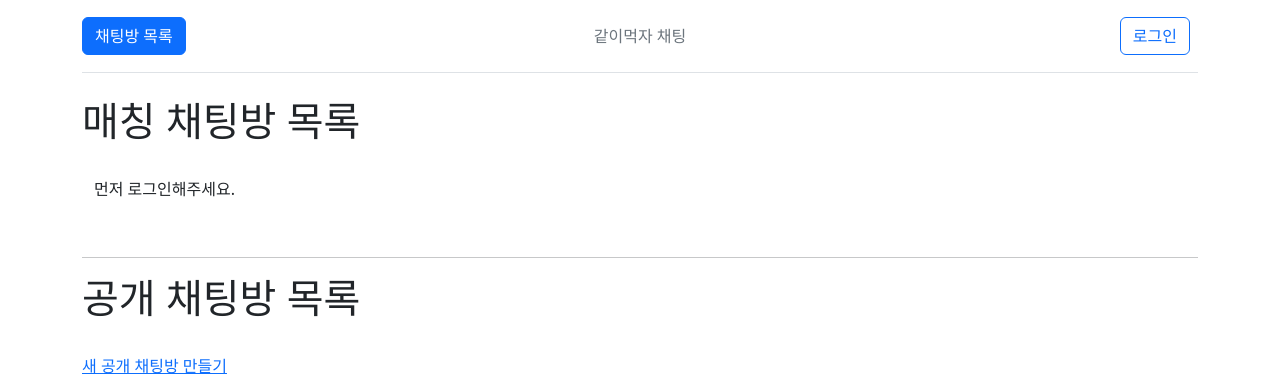
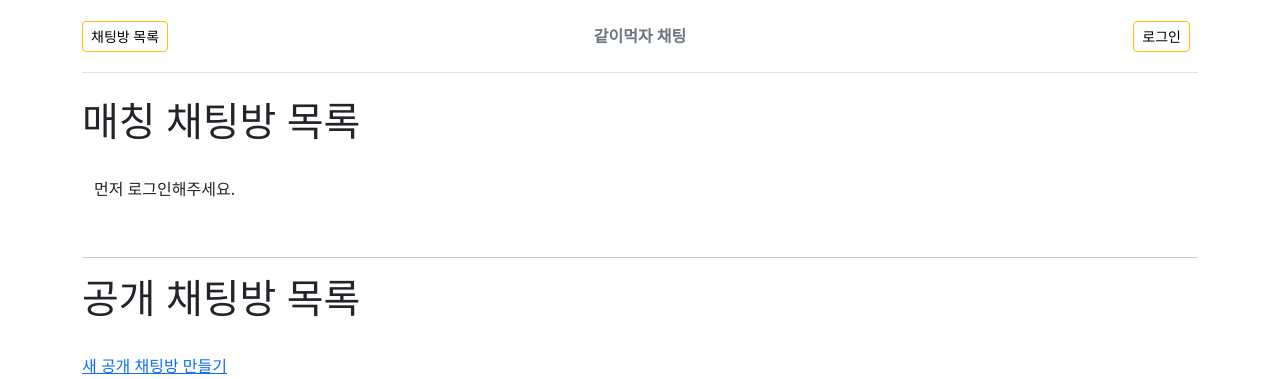
Before and after one commit to Karmesin924/eat_together, a Django app: page /chat/ in a window 1280 px wide. Shown: the top 379 px of the page. Run offline with Django 4.2, Linux system fonts and the light colour scheme; data that the repository does not hold is empty; some libraries are stand-ins or nearby versions.

Commit message:
CSS 수정

```diff
--- a/Django_MVT_chatting/chat/templates/chat/index.html
+++ b/Django_MVT_chatting/chat/templates/chat/index.html
@@ -16,7 +16,7 @@
                         <div class="card">
                             <div class="card-body d-flex justify-content-between align-items-center">
                                 <h5 class="card-title">{{ room.name }}</h5>
-                                <a href="{% url 'chat:matching_room_chat' room.pk %}" class="btn btn-primary">Join Chat</a>
+                                <a href="{% url 'chat:matching_room_chat' room.pk %}" class="btn btn-warning">입장</a>
                             </div>
                         </div>
                     </div>
@@ -36,7 +36,7 @@
                     <div class="card">
                         <div class="card-body d-flex justify-content-between align-items-center">
                             <h5 class="card-title">{{ room.name }}</h5>
-                            <a href="{% url 'chat:open_room_chat' room.pk %}" class="btn btn-primary">Join Chat</a>
+                            <a href="{% url 'chat:open_room_chat' room.pk %}" class="btn btn-warning">입장</a>
                         </div>
                     </div>
                 </div>
--- a/Django_MVT_chatting/chat/templates/chat/matching_room_chat.html
+++ b/Django_MVT_chatting/chat/templates/chat/matching_room_chat.html
@@ -38,15 +38,13 @@
                     <div class="card-footer">
                         <form id="message_form" class="d-flex flex-nowrap gap-3">
                             <input type="text" name="message" class="form-control flex-fill" autofocus autocomplete="off" />
-                            <button type="submit" class="btn btn-primary text-nowrap">전송</button>
+                            <button type="submit" class="btn btn-warning text-nowrap">전송</button>
                         </form>
                     </div>
                 </div>
             </div>
 
             <hr class="my-3" />
-
-            <a href="{% url 'chat:index' %}" class="btn btn-primary">대기실로 이동</a>
 
             <a href="{% url 'chat:exit_matching_room' room.pk %}" class="btn btn-danger">
                 채팅방 나가기
@@ -63,7 +61,7 @@
                 </div>
                 <div class="modal-body"></div>
                 <div class="modal-footer">
-                    <button type="button" class="btn btn-primary">OK</button>
+                    <button type="button" class="btn btn-warning">OK</button>
                 </div>
             </div>
         </div>
--- a/Django_MVT_chatting/chat/templates/chat/open_room_chat.html
+++ b/Django_MVT_chatting/chat/templates/chat/open_room_chat.html
@@ -48,15 +48,13 @@
                     <div class="card-footer">
                         <form id="message_form" class="d-flex flex-nowrap gap-3">
                             <input type="text" name="message" class="form-control flex-fill" autofocus autocomplete="off" />
-                            <button type="submit" class="btn btn-primary text-nowrap">전송</button>
+                            <button type="submit" class="btn btn-warning text-nowrap">전송</button>
                         </form>
                     </div>
                 </div>
             </div>
 
             <hr class="my-3" />
-
-            <a href="{% url 'chat:index' %}" class="btn btn-primary">대기실로 이동</a>
 
             {% if request.user == room.owner %}
                 <a href="{% url 'chat:open_room_delete' room.pk %}" class="btn btn-danger">
@@ -75,7 +73,7 @@
                 </div>
                 <div class="modal-body"></div>
                 <div class="modal-footer">
-                    <button type="button" class="btn btn-primary">OK</button>
+                    <button type="button" class="btn btn-warning">OK</button>
                 </div>
             </div>
         </div>
--- a/Django_MVT_chatting/chat/templates/chat/room_form.html
+++ b/Django_MVT_chatting/chat/templates/chat/room_form.html
@@ -8,9 +8,9 @@
         <form action="" method="post">
             {% csrf_token %}
             {% bootstrap_form form %}
-            <input type="submit" value="만들기" class="btn btn-primary" />
+            <input type="submit" value="만들기" class="btn btn-warning" />
         </form>
     </div>
 
-    <a href="{% url 'chat:index' %}" class="btn btn-primary">대기실로 이동</a>
+    <a href="{% url 'chat:index' %}" class="btn btn-warning">대기실로 이동</a>
 {% endblock %}
--- a/Django_MVT_chatting/eat_together_chatting/templates/base.html
+++ b/Django_MVT_chatting/eat_together_chatting/templates/base.html
@@ -17,20 +17,20 @@
 <div class="container">
     <header class="d-flex flex-wrap align-items-center justify-content-center justify-content-md-between py-3 mb-4 border-bottom">
         <div class="col-4 d-flex justify-content-start">
-            <a href="/" class="btn btn-primary d-flex align-items-center justify-content-center text-nowrap">
+            <a href="/" class="btn btn-outline-warning btn-sm d-flex align-items-center justify-content-center text-nowrap" style="color: black;">
                 채팅방 목록
             </a>
         </div>
         <div class="col-4 d-flex justify-content-center">
             <ul class="nav col-12 col-md-auto justify-content-center">
-            <li><a href="http://localhost:3000/" class="nav-link px-2 link-secondary">같이먹자 채팅</a></li>
+            <li><a href="http://localhost:3000/" class="nav-link px-2 link-secondary"><strong>같이먹자 채팅</strong></a></li>
         </ul>
         </div>
         <div class="col-4 d-flex justify-content-end">
             {% if not user.is_authenticated %}
-                <a href="{% url 'accounts:login' %}" class="btn btn-outline-primary me-2 text-nowrap">로그인</a>
+                <a href="{% url 'accounts:login' %}" class="btn btn-outline-warning btn-sm me-2 text-nowrap" style="color: black;">로그인</a>
             {% else %}
-                <a href="{% url 'accounts:logout' %}" class="btn btn-primary text-nowrap">로그아웃</a>
+                <a href="{% url 'accounts:logout' %}" class="btn btn-outline-warning btn-sm text-nowrap" style="color: black;">로그아웃</a>
             {% endif %}
         </div>
     </header>
--- a/Django_MVT_chatting/eat_together_chatting/templates/partials/form.html
+++ b/Django_MVT_chatting/eat_together_chatting/templates/partials/form.html
@@ -13,9 +13,9 @@
                 {% csrf_token %}
                 {% bootstrap_form form %}
                 <div class="d-flex justify-content-between">
-                    <input type="submit" class="btn btn-primary"
+                    <input type="submit" class="btn btn-warning"
                            {% if submit_label %}value="{{ submit_label }}"{% endif %} />
-                    <a href="http://localhost:3000/SignUp" class="btn btn-primary text-nowrap">회원가입</a>
+                    <a href="http://localhost:3000/SignUp" class="btn btn-warning text-nowrap">회원가입</a>
                 </div>
             </form>
 
```
